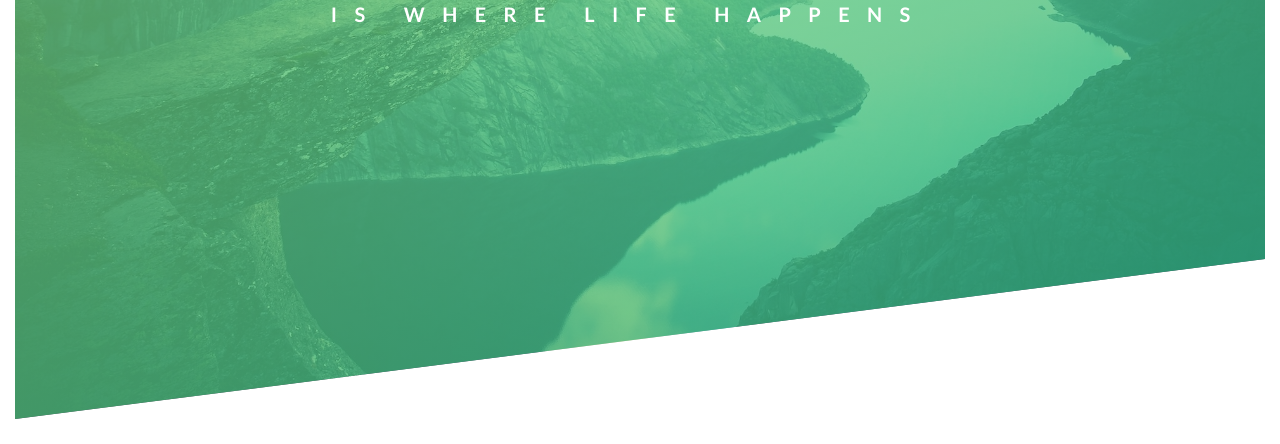
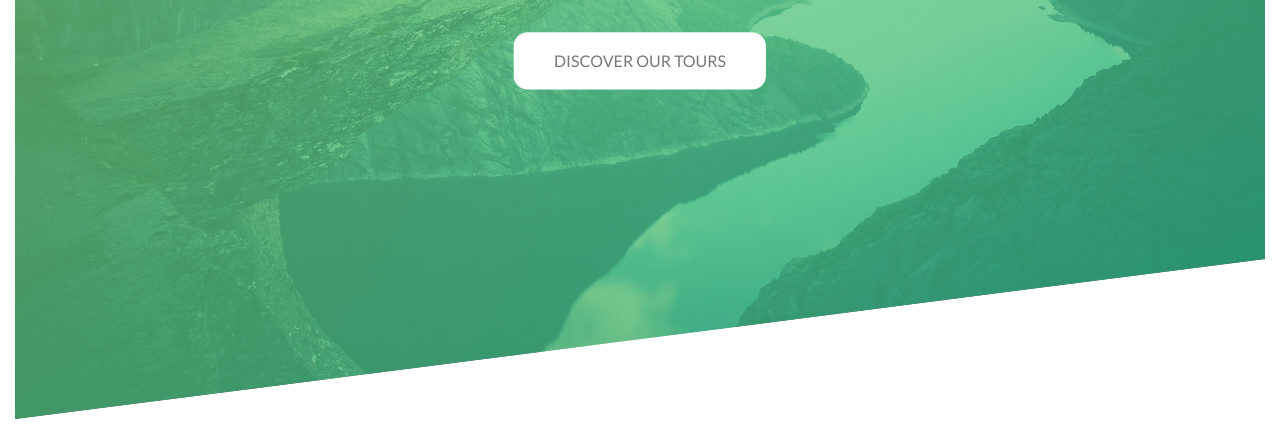
Before and after one commit to alexticovschi/Advanced-CSS-and-Sass-Course, a plain HTML site: page Natours/index.html in a window 1280 px wide. Shown: the part 356-800 px from the top of the page. Drawn offline with Linux system fonts and the light colour scheme.

Commit message:
building an animated button

```diff
--- a/Natours/css/style.css
+++ b/Natours/css/style.css
@@ -51,12 +51,15 @@ body {
     top: 40%;
     left: 50%;
     transform: translate(-50%, -50%);
+    text-align: center;
 }
 
 .heading-primary {
     color: white;
     text-transform: uppercase;
+
     backface-visibility: hidden;
+    margin-bottom: 60px;
 }
 
 .heading-primary-main {
@@ -111,3 +114,69 @@ body {
         transform: translateX(0);
     }
 }
+
+@keyframes moveInUp {
+    0% {
+        opacity: 0;
+        transform: translateY(30px)
+    }
+
+    100% {
+        opacity: 1;
+        transform: translateY(0);
+    }
+}
+
+.btn:link,
+.btn:visited {
+    text-transform: uppercase;
+    text-decoration: none;
+    padding: 15px 40px;
+    display: inline-block;
+    border-radius: 14px;
+    transition: all .3s;
+    backface-visibility: hidden;
+    position: relative;
+}
+
+.btn:hover {
+    transform: translateY(-3px);
+    box-shadow:  0 10px 20px rgba(0, 0, 0, .2);
+}
+
+.btn:active {
+    transform: translateY(-1px);
+    box-shadow: 0 5px 10px rgba(0, 0, 0, .2);
+}
+
+.btn-white {
+    background-color: #fff;
+    color: #777;
+}
+
+.btn::after {
+    content: '';
+    display: inline-block;
+    height: 100%;
+    width: 100%;
+    border-radius: 14px;
+    position: absolute;
+    top: 0;
+    left: 0;
+    z-index: -1;
+    transition: all .4s;
+}
+
+.btn-white::after {
+    background-color: #fff;
+}
+
+.btn:hover::after {
+    transform: scaleX(1.5) scaleY(2.3);
+    opacity: 0;
+}
+
+.btn-animated {
+    animation: moveInUp .7s ease-out .75s;
+    animation-fill-mode: backwards;
+}
--- a/Natours/index.html
+++ b/Natours/index.html
@@ -23,6 +23,8 @@
                     <span class="heading-primary-main">Outdoors</span>
                     <span class="heading-primary-sub">is where life happens</span>
                 </h1>
+
+                <a href="#" class="btn btn-white btn-animated">Discover our tours</a>
             </div>
         </header>
     </body>
```
